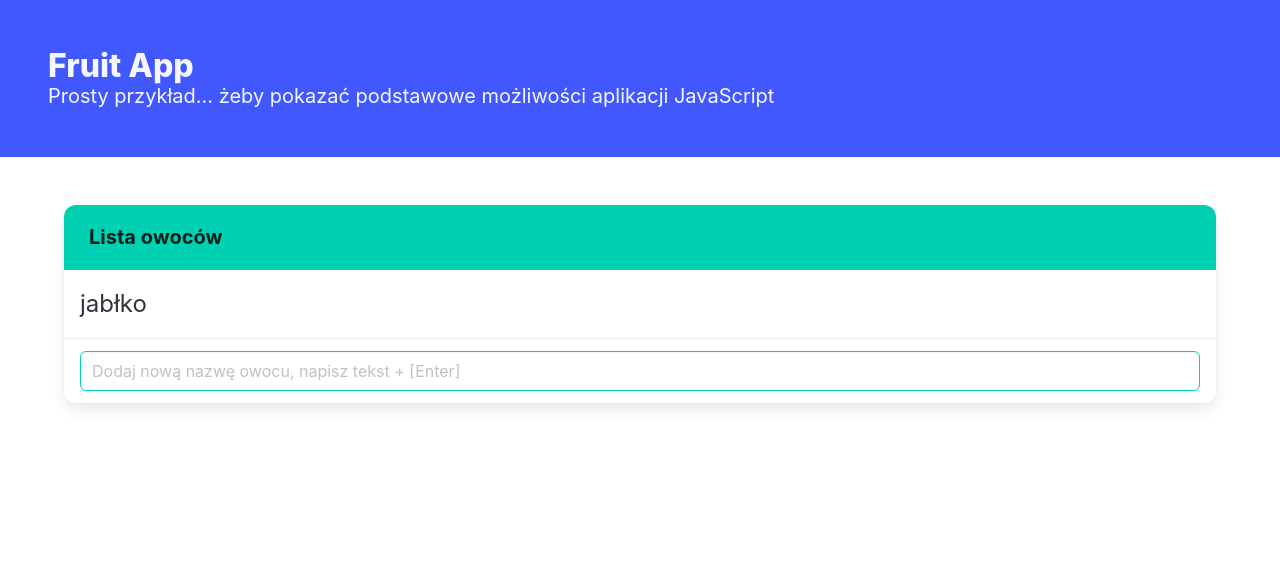
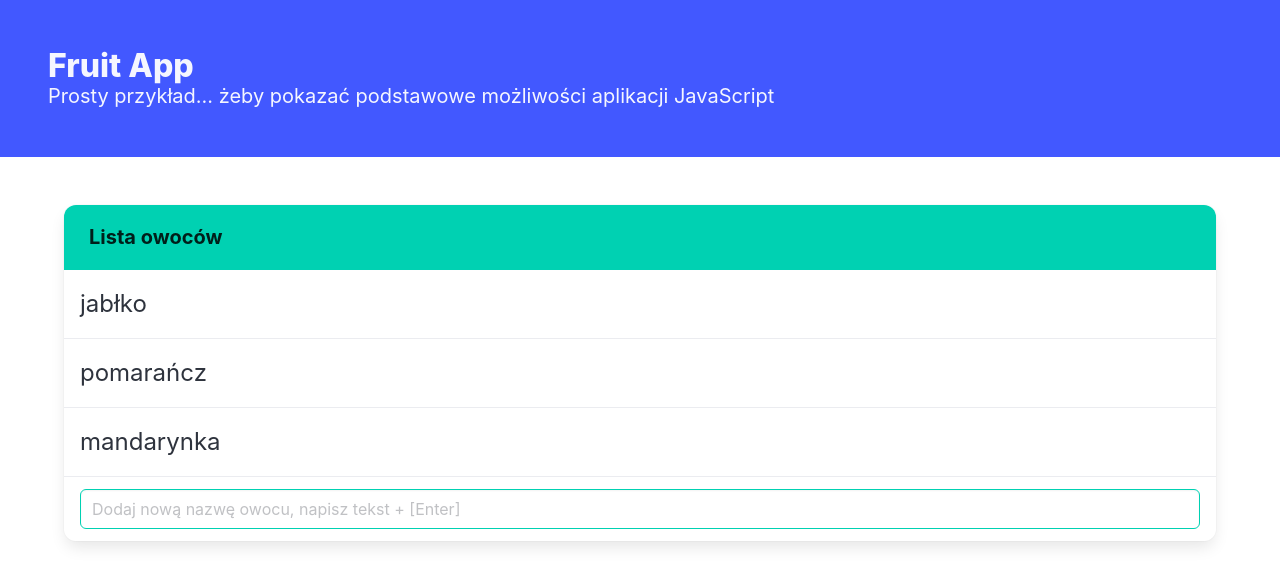
Before and after one commit to michaljabi/20251215-js, a plain HTML site: page JS-teoria-zadania/00-warm-up/00-but-why-js.html in a window 1280 px wide. Drawn offline with nearby package versions, Linux system fonts and the light colour scheme.

Commit message:
explain(00): cool code why-js.

```diff
--- a/JS-teoria-zadania/00-warm-up/00-but-why-js.html
+++ b/JS-teoria-zadania/00-warm-up/00-but-why-js.html
@@ -18,10 +18,9 @@
     </hero>
     <main class="container pt-6">
         <nav class="panel is-primary">
-            <p class="panel-heading" >
+            <p class="panel-heading" data-auto-id="45667">
                 Lista owoców
             </p>
-            <a class="panel-block p-4 is-size-4">jabłko</a>
             <label class="panel-block" data-insert-panel>
                 <input data-fruit
                        class="input is-primary"
@@ -52,13 +51,20 @@
         const insertPanel = document.querySelector('[data-insert-panel]');
         const fruitInput = document.querySelector('[data-fruit]');
 
+        const intialData = ['jabłko', 'pomarańcz', 'mandarynka'];
+
+        for(const fruit of intialData) {
+            addFruitToList(fruit);
+        }
+
         fruitInput.addEventListener('keydown', (event) => {
+            console.log(event.key)
             if(event.key === 'Enter') {
                addFruitToList(fruitInput.value);
             }
         })
 
-        function addFruitToList(name) {
+        function addFruitToList(name = '') {
 		  if(!name.trim()) {
 			return;
           }
@@ -67,12 +73,14 @@
           fruitInput.value = '';
         }
 
-        function makePanelBlockAnchor(text = '') {
+        function makePanelBlockAnchor(text = '', classList = 'panel-block p-4 is-size-4') {
             const anchor = document.createElement('a');
-            anchor.className = 'panel-block p-4 is-size-4';
+            anchor.className = classList;
             anchor.textContent = text;
             return anchor;
         }
+
+        // document.body.append(makePanelBlockAnchor('TEST', ''))
     </script>
 </body>
 </html>
```
